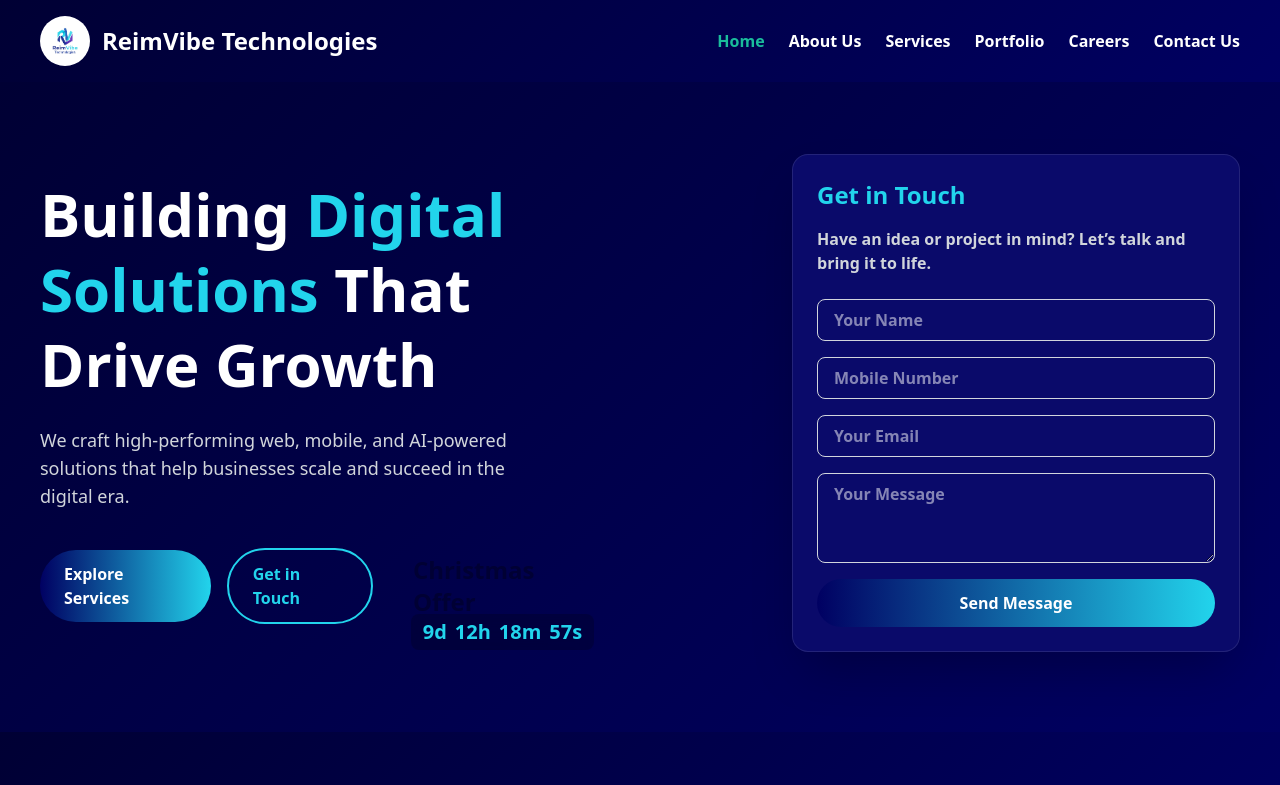
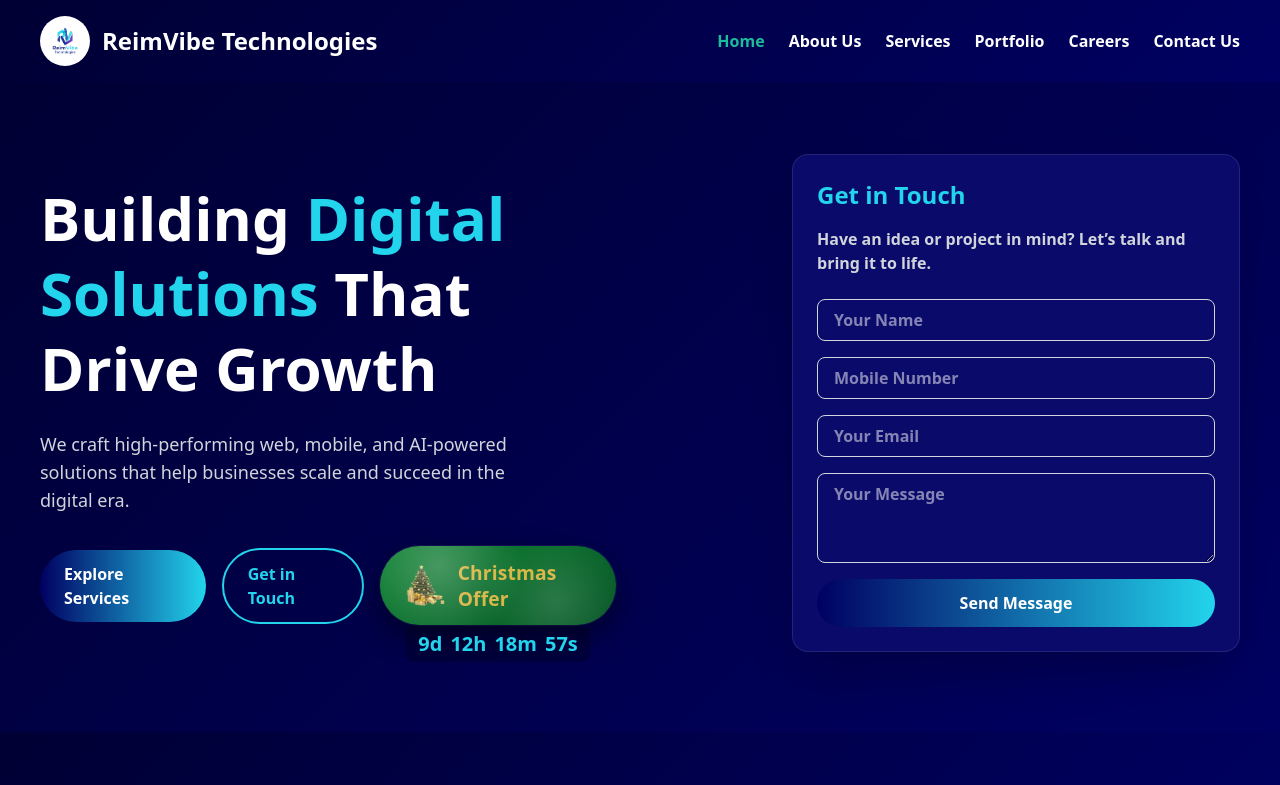
Before and after one commit to NAKULTALSANIYA/ReimVibe-Web, a React (Vite) app in the folder frontend/: page / in a window 1280 px wide. Shown: the top 785 px of the page. Built offline with nearby package versions, Linux system fonts and the light colour scheme.

Commit message:
button chsnges

```diff
--- a/frontend/src/index.css
+++ b/frontend/src/index.css
@@ -12,22 +12,29 @@
 
 /* Cards */
 .bgcard {
-  background-color: #0a0a6a; /* slightly lighter than #000062 */
+  background-color: #0a0a6a;
+  /* slightly lighter than #000062 */
   color: white;
   border: 1px solid rgba(255, 255, 255, 0.1);
   transition: all 0.3s ease-in-out;
 }
+
 .bgcard:hover {
-  border-color: #22D4EC; /* accent border on hover */
-  box-shadow: 0px 4px 20px rgba(26, 188, 156, 0.6); /* teal glow */
+  border-color: #22D4EC;
+  /* accent border on hover */
+  box-shadow: 0px 4px 20px rgba(26, 188, 156, 0.6);
+  /* teal glow */
 }
 
 /* Text Colors */
 .text-body {
-  color: #d1d5db; /* light gray for body text */
+  color: #d1d5db;
+  /* light gray for body text */
 }
+
 .text-accent {
-  color: #22D4EC; /* teal accent text */
+  color: #22D4EC;
+  /* teal accent text */
 }
 
 /* Buttons */
@@ -39,6 +46,7 @@
   font-weight: 600;
   transition: all 0.3s;
 }
+
 .btn-primary:hover {
   background: linear-gradient(90deg, #22D4EC, #000062);
   transform: scale(1.05);
@@ -52,18 +60,55 @@
   font-weight: 600;
   transition: all 0.3s;
 }
+
 .btn-outline:hover {
   background-color: #22D4EC;
   color: white;
   transform: scale(1.05);
 }
 
-.btn-xmas{
-  background: linear-gradient(#bbe3e2) top  left,
-              linear-gradient(#ff0000) bottom right;
-  color: #000034;
-  padding: 0.75rem 1.5rem;
+.btn-xmas {
+  display: inline-flex;
+  align-items: center;
+  gap: 0.75rem;
+  background: linear-gradient(145deg, #0b8130, #025322);
+  color: #d6b23a;
+  padding: 0.9rem 1.6rem;
   border-radius: 9999px;
-  font-weight: 600;
-  transition: all 0.3s;
+  border: none;
+  font-weight: 700;
+  font-size: 1.2rem;
+  letter-spacing: 0.01em;
+  box-shadow: 0 12px 30px rgba(0, 0, 0, 0.45), 0 0 0 1px rgba(255, 255, 255, 0.08);
+  position: relative;
+  overflow: hidden;
+  transition: transform 0.25s ease, box-shadow 0.25s ease, background 0.25s ease;
 }
+
+.btn-xmas::before {
+  content: "";
+  position: absolute;
+  inset: 0;
+  background: radial-gradient(circle at 25% 25%, rgba(255, 255, 255, 0.25), transparent 45%),
+    radial-gradient(circle at 75% 70%, rgba(255, 255, 255, 0.15), transparent 40%);
+  pointer-events: none;
+}
+
+.btn-xmas .xmas-icon {
+  font-size: 1.35rem;
+  filter: drop-shadow(0 2px 2px rgba(0, 0, 0, 0.25));
+}
+
+.btn-xmas .xmas-text {
+  position: relative;
+  z-index: 1;
+  background: linear-gradient(120deg, #f5d26a, #d6b23a, #f1c553);
+  -webkit-background-clip: text;
+  -webkit-text-fill-color: transparent;
+}
+
+.btn-xmas .xmas-gift {
+  font-size: 1.5rem;
+  margin-left: 0.25rem;
+  filter: drop-shadow(0 2px 2px rgba(0, 0, 0, 0.25));
+}
--- a/frontend/src/pages/About.jsx
+++ b/frontend/src/pages/About.jsx
@@ -1,9 +1,8 @@
 import { motion } from "framer-motion";
 import aboutImg from "../assets/images/reimvibes-logo.jpg";
-import { useState,react } from "react";
+import { useState,React } from "react";
 
 function About() {
-  const [loading, setLoading] = useState(false);
 
   const values = [
     { title: "Innovation", desc: "We deliver modern, cutting-edge digital solutions that transform businesses." },
@@ -15,14 +14,14 @@ function About() {
   return (
     <div className="bgname text-white">
       {/* Hero Section */}
-      <section className="py-24 text-center">
+      <section className="py-14 text-center">
         <motion.h1
           initial={{ opacity: 0, y: -40 }}
           animate={{ opacity: 1, y: 0 }}
           transition={{ duration: 0.6 }}
           className="text-3xl sm:text-4xl md:text-5xl font-bold"
         >
-          About Us
+          About <span className="text-accent">Us</span>
         </motion.h1>
         <p className="mt-4 max-w-2xl mx-auto text-sm sm:text-base md:text-lg text-gray-200">
           We are a passionate team dedicated to empowering businesses with digital solutions
@@ -31,7 +30,7 @@ function About() {
       </section>
 
       {/* Company Overview */}
-      <section className="py-16 container mx-auto px-6 flex flex-col md:flex-row items-center gap-10">
+      <section className="py-10 container mx-auto px-6 flex flex-col md:flex-row items-center gap-8">
         <motion.div
           initial={{ opacity: 0, scale: 0.8 }}
           whileInView={{ opacity: 1, scale: 1 }}
@@ -42,7 +41,7 @@ function About() {
           <img
             src={aboutImg}
             alt="About Reimvibe Technologies"
-            className="rounded-2xl w-full max-w-md mx-auto shadow-lg shadow-accent/40"
+            className="rounded-2xl w-full max-w-96 mx-auto shadow-lg shadow-accent/40"
           />
         </motion.div>
 
--- a/frontend/src/pages/Home.jsx
+++ b/frontend/src/pages/Home.jsx
@@ -1,6 +1,7 @@
 import project1 from "../assets/images/project1.png";
 import project2 from "../assets/images/project2.png";
 import project3 from "../assets/images/project3.jpg";
+import tree from "../assets/images/Tree Image (4).png";
 import { Link } from "react-router-dom";
 import { motion } from "framer-motion";
 
@@ -145,9 +146,9 @@ useEffect(() => {
               </Link>
               <div className="relative flex flex-col items-center gap-2">
                 <Link to="https://christmas-offer.vercel.app" className="btn-xmas text-2xl">
-                 Christmas Offer
+                 <img className="w-10" src={tree} alt="abc" /> Christmas Offer
                 </Link>
-                <div className="absolute top-18 text-xl text-accent font-semibold bg-black/20 px-3 py-1 rounded-lg backdrop-blur-sm">
+                <div className="absolute top-20 text-xl text-accent font-semibold bg-black/20 px-3 py-1 rounded-lg backdrop-blur-sm">
                   <div className="flex gap-2">
                     <span>{countdown.days}d</span>
                     <span>{countdown.hours}h</span>
```
Also changed, not shown: frontend/src/assets/images/Tree Image (4).png (added), 41 other files (tests, documents, lock files or other folders).
